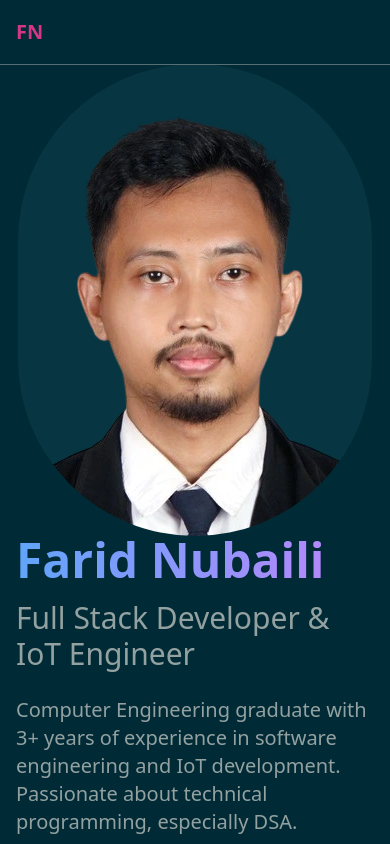
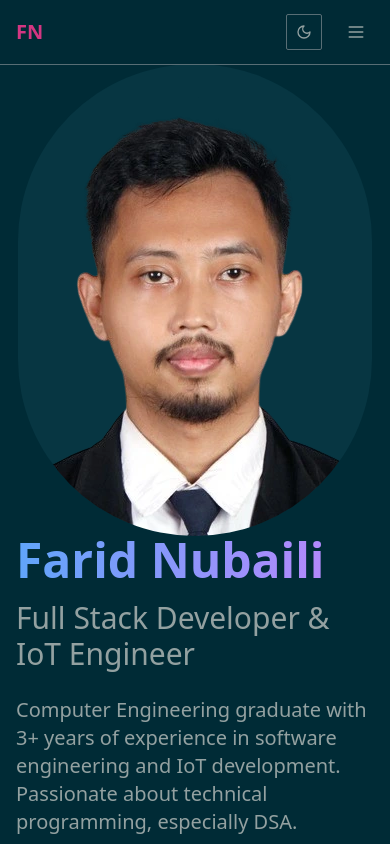
Before and after one commit to farid141/farid141.github.io, a React (Vite) app: page / in a window 390 px wide. Shown: the top 844 px of the page. Built offline with nearby package versions, Linux system fonts and the light colour scheme; some icons are missing.

Commit message:
add hamburger nav menu in mobile

```diff
--- a/src/Layout/Navbar.jsx
+++ b/src/Layout/Navbar.jsx
@@ -1,5 +1,12 @@
 import { ModeToggle } from '@/components/mode-toggle';
 import React from 'react';
+import { Menu } from 'lucide-react';
+import {
+  DropdownMenu,
+  DropdownMenuContent,
+  DropdownMenuItem,
+  DropdownMenuTrigger,
+} from '@/components/ui/dropdown-menu';
 
 export const Navbar = ({ activeSection }) => {
   const NavLink = ({ section }) => (
@@ -26,6 +33,32 @@ export const Navbar = ({ activeSection }) => {
             ))}
             <ModeToggle/>
           </div>
+
+          {/* Mobile Menu */}
+          <div className="md:hidden flex items-center space-x-4">
+            <ModeToggle />
+            <DropdownMenu>
+              <DropdownMenuTrigger className="p-2 hover:bg-accent rounded-md">
+                <Menu className="h-5 w-5" />
+              </DropdownMenuTrigger>
+              <DropdownMenuContent align="end" className="w-48">
+                {['home', 'experience', 'projects', 'skills', 'education'].map((section) => (
+                  <DropdownMenuItem key={section} asChild>
+                    <a
+                      href={`#${section}`}
+                      className={`w-full capitalize ${
+                        activeSection === section
+                          ? 'text-primary'
+                          : 'text-muted-foreground hover:text-primary'
+                      }`}
+                    >
+                      {section}
+                    </a>
+                  </DropdownMenuItem>
+                ))}
+              </DropdownMenuContent>
+            </DropdownMenu>
+          </div>
         </div>
       </div>
     </nav>
```
